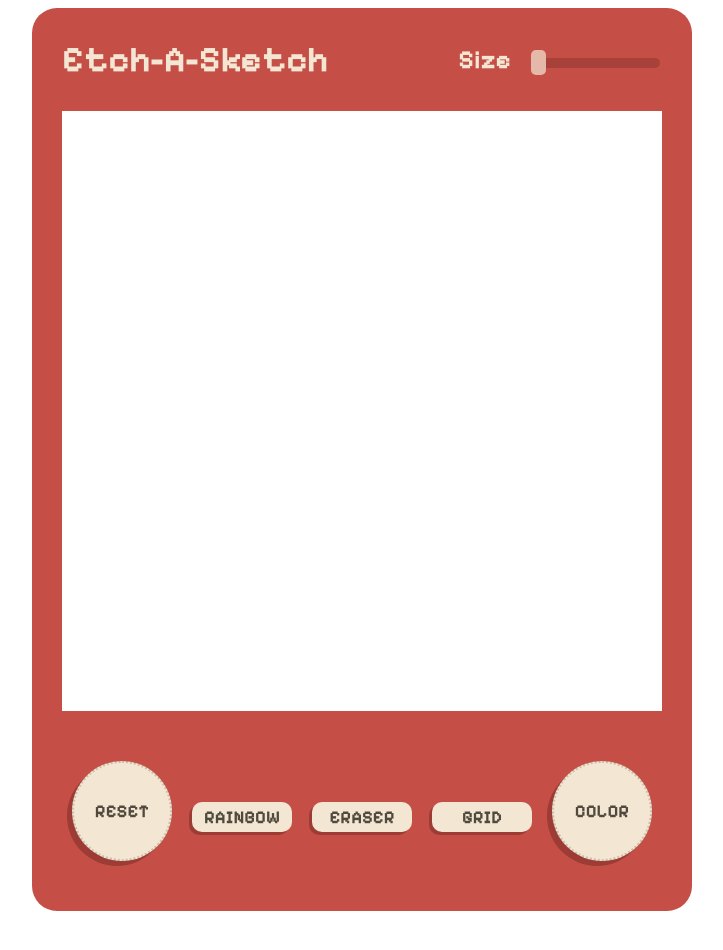
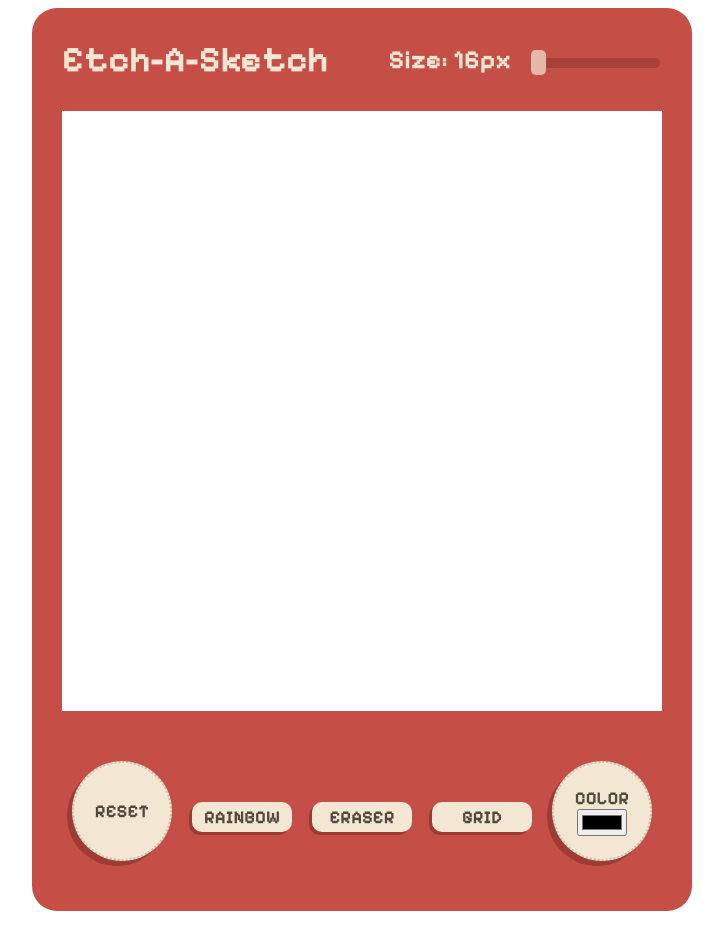
Before and after one commit to yousefmedhat00/etch-a-sketch, a plain HTML site: page index.html in a window 1280 px wide. Shown: the top 950 px of the page, without its empty margins (286-1009 px from the left). Drawn offline with Linux system fonts and the light colour scheme.

Commit message:
Add color input and adjust size slider label

```diff
--- a/index.html
+++ b/index.html
@@ -16,7 +16,7 @@
             Etch-A-Sketch
         </div>
         <div class="slider">
-            <label for="size">Size</label>
+            <label for="size">Size: 16px</label>
             <input type="range" id="size" value="16" min="16" max="100" step="1">
         </div>
         </div>
@@ -27,7 +27,7 @@
             <div><button class="button" id="rainbow">RAINBOW</button></div>
             <div><button class="button" id="eraser">ERASER</button></div>
             <div><button class="button" id="grid">GRID</button></div>
-            <div><button class="button" id="color">COLOR</button></div>
+            <div><button class="button" id="color">COLOR<input type="color" value="#000000" id="color-select" style="cursor: pointer"></button></div>
     </div>
     <script src="script.js"></script>
 </body>
```
